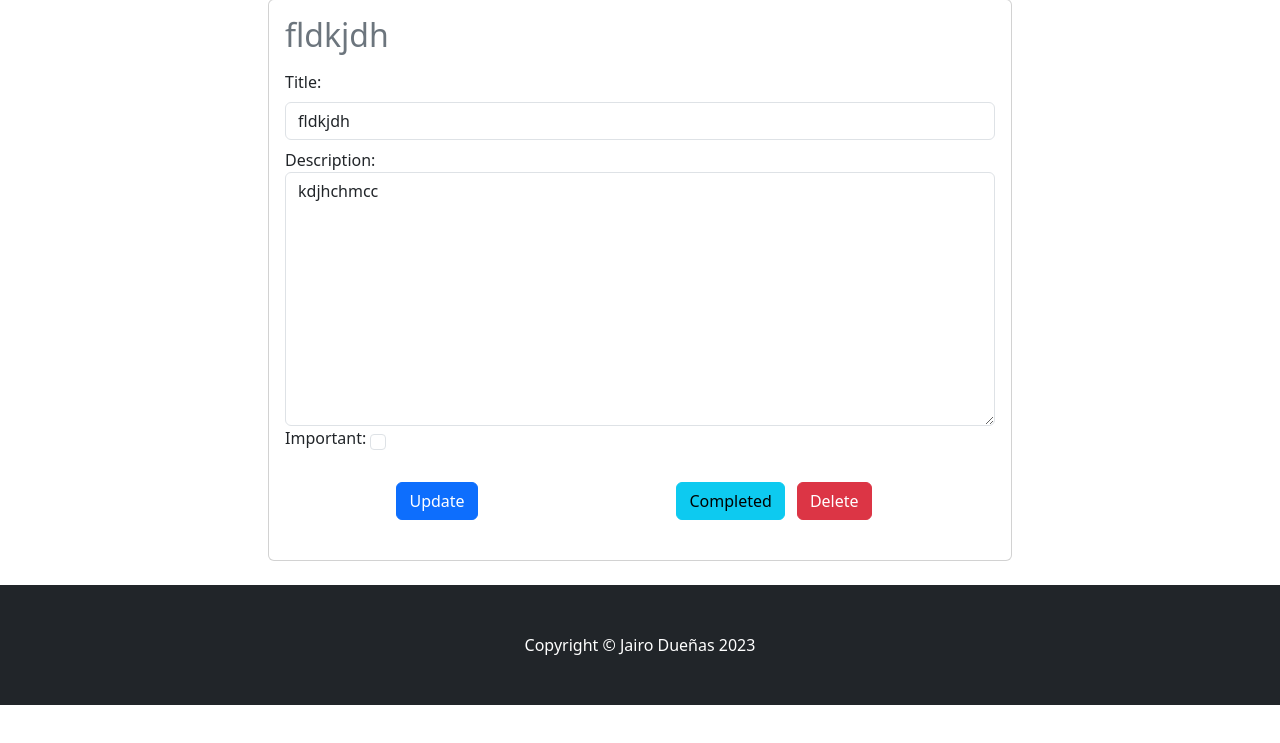
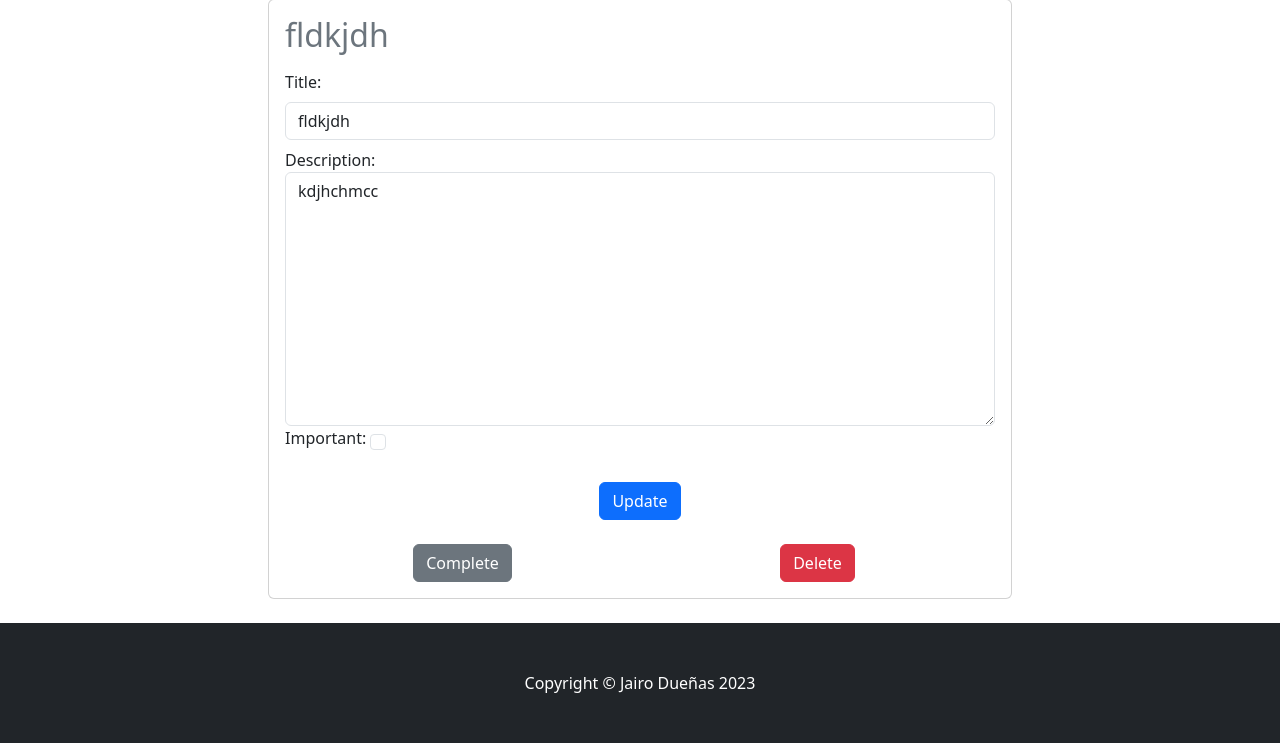
Before and after one commit to JairoDuenas/django-CRUD, a Django app: page /tasks/17/ in a window 1280 px wide. Shown: the part 173-916 px from the top of the page. Before the commit the page ends 878 px from the top, so only its background shows below. Run offline with Django 4.2, Linux system fonts and the light colour scheme; a user stored in the database is signed in; data comes from the database, SQL or seed files in the repository; both versions use the stored data as it was after the commit.

Commit message:
Corrigiendo error de complete_task

```diff
--- a/tasks/templates/tasks/task_detail.html
+++ b/tasks/templates/tasks/task_detail.html
@@ -20,12 +20,16 @@ Task details
         <p>{{error}}</p>
         {{form}}
         <div class="container py-4 d-flex justify-content-around">
-          <button class="btn btn-primary">Update</button>
-          <div class="d-flex justify-content-between">
-            <div class="conatainer">
+          <button class="btn btn-primary">Update
+          </button>
+        </div>
+      </form>
+
+      <div class="d-flex text-center">
+        <div class="container">
           <form action="{% url 'complete_task' task.id %}" method="POST">
             {% csrf_token %}
-                <button class="btn btn-info">Completed</button>
+            <button class="btn btn-secondary">Complete</button>
           </form>
         </div>
         <div class="container">
@@ -36,8 +40,6 @@ Task details
         </div>
       </div>
     </div>
-      </form>
-    </div>
   </div>
 </main>
 
```
Also changed, not shown: djangocrud/settings.py (+3 -4 lines), db.sqlite3. Lines whose indentation alone changed are shown as unchanged.
